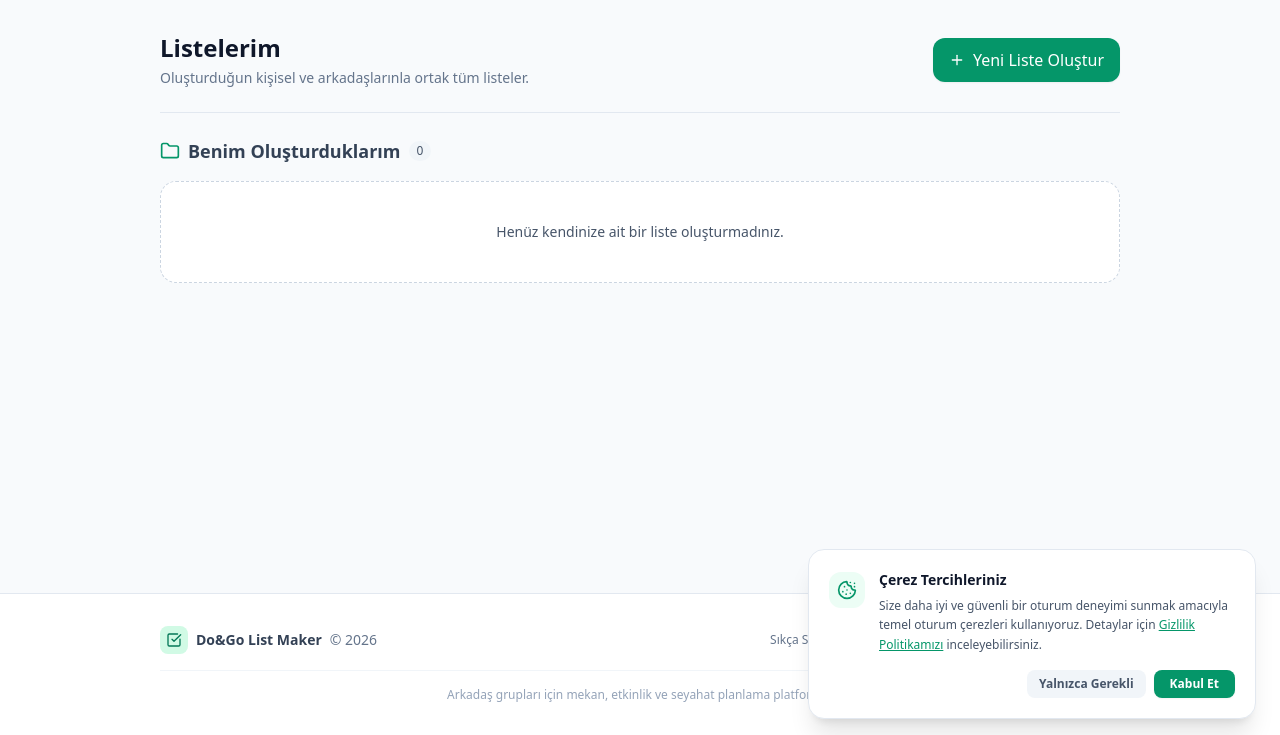
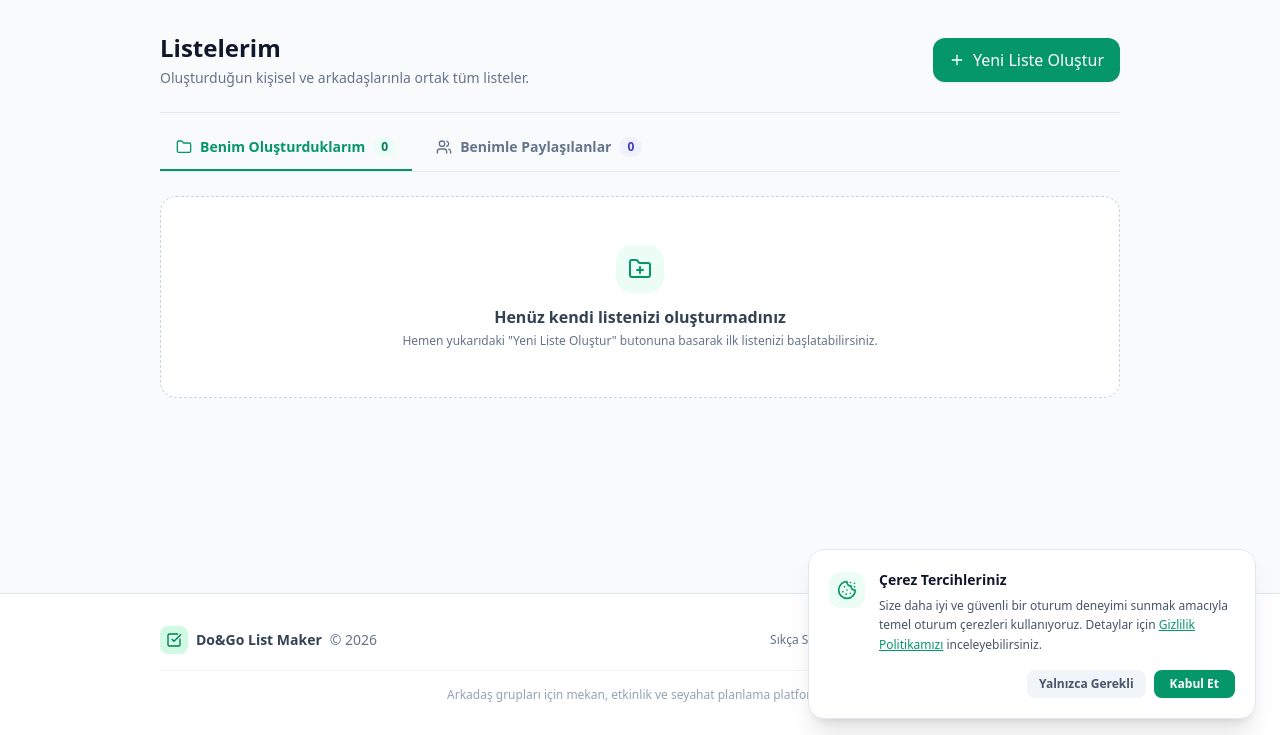
Before and after one commit to jemappaleomer/Do-GoListMaker, a FastAPI app: template templates/lists/index.html in a window 1280 px wide. Shown: the part 65-800 px from the top of the page. Run offline with FastAPI, Linux system fonts and the light colour scheme; the template is opened without the code that fills it, so the values that code supplies are empty; parts of the project's set-up code (start-up, migrations or seed data) failed here and were passed over; some libraries are stand-ins or nearby versions.

Commit message:
feat: add concert/event/idea/language tags and guarantee shared lists visibility via tabs

```diff
--- a/templates/lists/index.html
+++ b/templates/lists/index.html
@@ -26,14 +26,24 @@
     </div>
     {% endif %}
 
+    <!-- Tabs for Switching Between 'Benim Listelerim' and 'Ortak / Paylaşılan Listeler' -->
+    <div class="flex items-center space-x-2 border-b border-slate-200">
+        <button onclick="switchTab('my-lists')" id="tab-btn-my"
+                class="pb-3 px-4 text-sm font-semibold text-emerald-600 border-b-2 border-emerald-600 flex items-center space-x-2 transition">
+            <i data-lucide="folder" class="w-4 h-4"></i>
+            <span>Benim Oluşturduklarım</span>
+            <span class="text-xs bg-emerald-50 text-emerald-700 px-2 py-0.5 rounded-full font-bold">{{ my_lists|length }}</span>
+        </button>
+        <button onclick="switchTab('shared-lists')" id="tab-btn-shared"
+                class="pb-3 px-4 text-sm font-semibold text-slate-500 hover:text-slate-700 border-b-2 border-transparent flex items-center space-x-2 transition">
+            <i data-lucide="users" class="w-4 h-4"></i>
+            <span>Benimle Paylaşılanlar</span>
+            <span class="text-xs bg-indigo-50 text-indigo-700 px-2 py-0.5 rounded-full font-bold">{{ shared_lists|length }}</span>
+        </button>
+    </div>
+
     <!-- My Lists Section -->
-    <div class="space-y-4">
-        <div class="flex items-center space-x-2 text-slate-700">
-            <i data-lucide="folder" class="w-5 h-5 text-emerald-600"></i>
-            <h2 class="text-lg font-semibold">Benim Oluşturduklarım</h2>
-            <span class="text-xs bg-slate-100 text-slate-600 px-2 py-0.5 rounded-full font-medium">{{ my_lists|length }}</span>
-        </div>
-
+    <div id="section-my-lists" class="space-y-4">
         {% if my_lists and my_lists|length > 0 %}
         <div class="grid grid-cols-1 md:grid-cols-2 lg:grid-cols-3 gap-6">
             {% for item in my_lists %}
@@ -71,21 +81,21 @@
             {% endfor %}
         </div>
         {% else %}
-        <div class="text-center py-10 bg-white rounded-2xl border border-dashed border-slate-300">
-            <p class="text-sm font-medium text-slate-600">Henüz kendinize ait bir liste oluşturmadınız.</p>
+        <div class="text-center py-12 bg-white rounded-2xl border border-dashed border-slate-300 space-y-3">
+            <div class="w-12 h-12 bg-emerald-50 text-emerald-600 rounded-2xl flex items-center justify-center mx-auto">
+                <i data-lucide="folder-plus" class="w-6 h-6"></i>
+            </div>
+            <div>
+                <p class="text-base font-semibold text-slate-700">Henüz kendi listenizi oluşturmadınız</p>
+                <p class="text-xs text-slate-500 mt-1">Hemen yukarıdaki "Yeni Liste Oluştur" butonuna basarak ilk listenizi başlatabilirsiniz.</p>
+            </div>
         </div>
         {% endif %}
     </div>
 
     <!-- Shared With Me Section -->
-    {% if shared_lists and shared_lists|length > 0 %}
-    <div class="space-y-4 pt-6 border-t border-slate-200">
-        <div class="flex items-center space-x-2 text-slate-700">
-            <i data-lucide="users" class="w-5 h-5 text-indigo-600"></i>
-            <h2 class="text-lg font-semibold">Benimle Paylaşılanlar</h2>
-            <span class="text-xs bg-indigo-50 text-indigo-700 px-2 py-0.5 rounded-full font-medium">{{ shared_lists|length }}</span>
-        </div>
-
+    <div id="section-shared-lists" class="space-y-4 hidden">
+        {% if shared_lists and shared_lists|length > 0 %}
         <div class="grid grid-cols-1 md:grid-cols-2 lg:grid-cols-3 gap-6">
             {% for item in shared_lists %}
             <div class="bg-white border border-indigo-100 rounded-2xl p-5 shadow-sm hover:shadow-md transition flex flex-col justify-between group">
@@ -118,8 +128,18 @@
             </div>
             {% endfor %}
         </div>
+        {% else %}
+        <div class="text-center py-12 bg-white rounded-2xl border border-dashed border-indigo-200 space-y-3">
+            <div class="w-12 h-12 bg-indigo-50 text-indigo-600 rounded-2xl flex items-center justify-center mx-auto">
+                <i data-lucide="link-2" class="w-6 h-6"></i>
+            </div>
+            <div>
+                <p class="text-base font-semibold text-slate-700">Henüz paylaşılan bir liste kaydetmediniz</p>
+                <p class="text-xs text-slate-500 mt-1">Arkadaşınızın size gönderdiği liste linkine tıklayıp <strong>"Listelerime Kaydet"</strong> butonuna bastığınızda, ortak listeniz her zaman burada yer alır.</p>
+            </div>
+        </div>
+        {% endif %}
     </div>
-    {% endif %}
 </div>
 
 <!-- Modal for New List -->
@@ -169,3 +189,35 @@
     </div>
 </div>
 {% endblock %}
+
+{% block scripts %}
+<script>
+    function switchTab(tabId) {
+        const secMy = document.getElementById('section-my-lists');
+        const secShared = document.getElementById('section-shared-lists');
+        const btnMy = document.getElementById('tab-btn-my');
+        const btnShared = document.getElementById('tab-btn-shared');
+
+        if (tabId === 'my-lists') {
+            secMy.classList.remove('hidden');
+            secShared.classList.add('hidden');
+
+            btnMy.className = "pb-3 px-4 text-sm font-semibold text-emerald-600 border-b-2 border-emerald-600 flex items-center space-x-2 transition";
+            btnShared.className = "pb-3 px-4 text-sm font-semibold text-slate-500 hover:text-slate-700 border-b-2 border-transparent flex items-center space-x-2 transition";
+        } else {
+            secShared.classList.remove('hidden');
+            secMy.classList.add('hidden');
+
+            btnShared.className = "pb-3 px-4 text-sm font-semibold text-indigo-600 border-b-2 border-indigo-600 flex items-center space-x-2 transition";
+            btnMy.className = "pb-3 px-4 text-sm font-semibold text-slate-500 hover:text-slate-700 border-b-2 border-transparent flex items-center space-x-2 transition";
+        }
+    }
+
+    // URL'de #shared varsa otomatik o sekmeyi aç
+    document.addEventListener('DOMContentLoaded', () => {
+        if (window.location.hash === '#shared') {
+            switchTab('shared-lists');
+        }
+    });
+</script>
+{% endblock %}
```
Also changed, not shown: app/routers/lists.py (+19 -17 lines), templates/lists/detail.html (+19 -7 lines).
